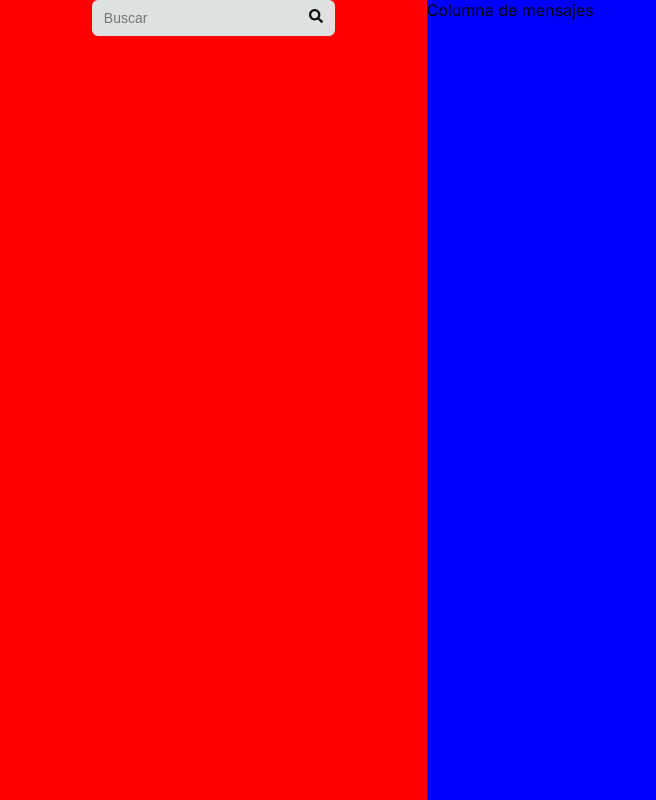
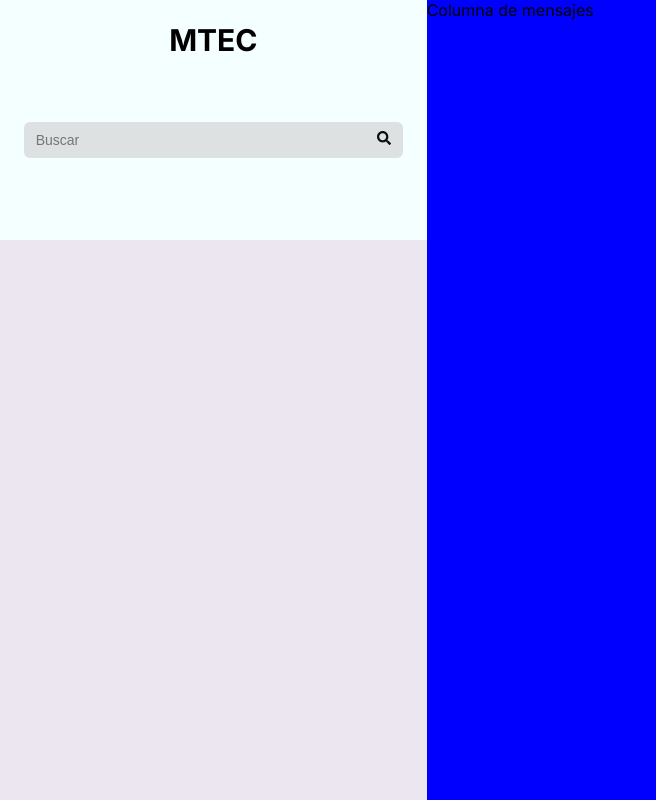
Before and after one commit to nottwithtt/frameworks, a Next.js app in the folder framework/: page / in a window 1280 px wide. Shown: the whole page, without its empty margins (0-656 px from the left). Built offline with nearby package versions, Linux system fonts and the light colour scheme.

Commit message:
Finishing contacts cards

```diff
--- a/framework/src/app/components/contactSearch/contactSearch.module.css
+++ b/framework/src/app/components/contactSearch/contactSearch.module.css
@@ -1,6 +1,6 @@
 .container_search {
-    height: 100%;
     width: 100%;
+    height: 50%;
 
     display: flex;
     flex-direction: row;
@@ -20,6 +20,7 @@
     color: rgb(14, 14, 16);
     background: #dee1e2;
     display: block;
+    width: 80%;
     height: 36px;
 }
 
--- a/framework/src/home/home.module.css
+++ b/framework/src/home/home.module.css
@@ -7,11 +7,35 @@
     grid-row: 1fr;
 }
 
+.title_container {
+    height: 10vh;
+    width: 100%;
+
+    display: flex;
+    justify-content: center;
+    align-items: center;
+}
+
+.title {
+    color: black;
+    font-size: 30px;
+}
+
 .contacts_container {
     height: 100%;
     width: 100%;
+}
 
-    background-color: red;
+.search_container {
+    height: 30vh;
+    width: 100%;
+    background-color: #F4FFFF;
+}
+
+.contacts_list_container {
+    height: 70vh;
+    width: 100%;
+    background-color: #ECE6F0;
 }
 
 .messages_container {
--- a/framework/src/home/page.jsx
+++ b/framework/src/home/page.jsx
@@ -7,10 +7,13 @@ const MainHome = () => {
   return (
     <div className={styles.home_container}>
       <div className={styles.contacts_container}>
-        <div>
+        <div className={styles.search_container}>
+            <div className={styles.title_container}>
+              <h1 className={styles.title}>MTEC</h1>
+            </div>
             <Contact_Search />
         </div>
-        <div>
+        <div className={styles.contacts_list_container}>
 
         </div>
       </div>
```
